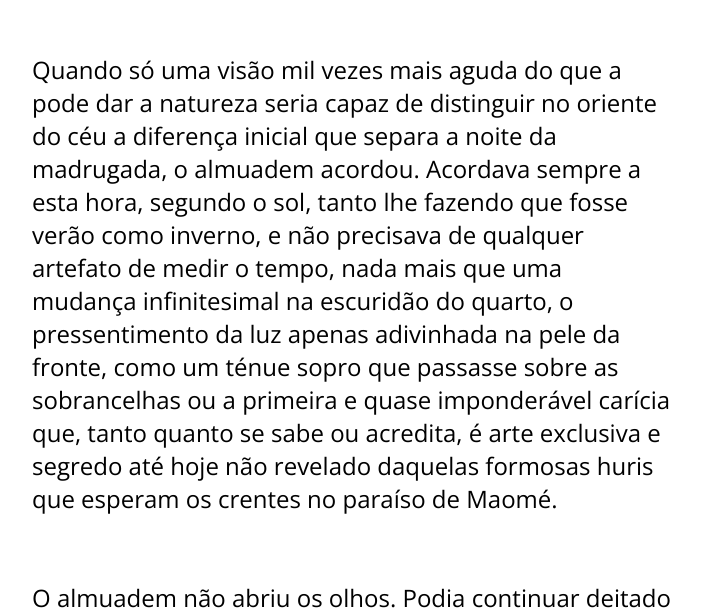
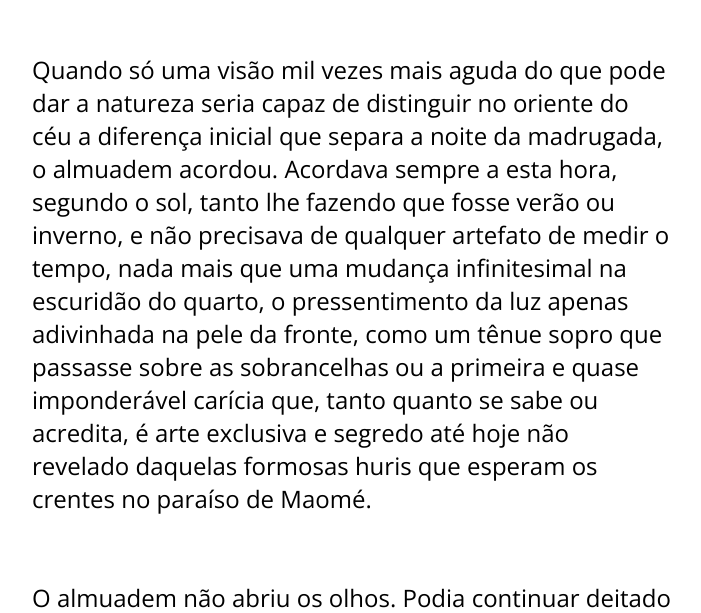
Before and after one commit to samuelbarbosaa/samuelbarbosaa.github.io, a plain HTML site: page index.html in a window 1280 px wide. Shown: the part 187-800 px from the top of the page, without its empty margins (288-989 px from the left). Drawn offline with nearby package versions, Linux system fonts and the light colour scheme; a web font is replaced by a local one.

Commit message:
Update index.html

```diff
--- a/index.html
+++ b/index.html
@@ -16,20 +16,20 @@
   </head>
 
   <body>
-Quando só uma visão mil vezes mais aguda do que a pode dar a natureza seria capaz
+Quando só uma visão mil vezes mais aguda do que pode dar a natureza seria capaz
 de distinguir no oriente do céu a diferença inicial que separa a noite da madrugada, o
 almuadem acordou.
 
 Acordava sempre a esta hora, segundo o sol, tanto lhe fazendo que
-fosse verão como inverno, e não precisava de qualquer artefato de medir o tempo, nada
+fosse verão ou inverno, e não precisava de qualquer artefato de medir o tempo, nada
 mais que uma mudança infinitesimal na escuridão do quarto, o pressentimento da luz
-apenas adivinhada na pele da fronte, como um ténue sopro que passasse sobre as
+apenas adivinhada na pele da fronte, como um tênue sopro que passasse sobre as
 sobrancelhas ou a primeira e quase imponderável carícia que, tanto quanto se sabe ou
 acredita, é arte exclusiva e segredo até hoje não revelado daquelas formosas huris que
 esperam os crentes no paraíso de Maomé.
 <br><br><br>
 O almuadem não abriu os olhos. Podia continuar deitado algum tempo ainda, enquanto o
-sol, muito devagar, se vinha acercando do horizonte da terra, porém tão longe de chegar
+sol, muito devagar, vinha se aproximando do horizonte da terra, porém tão longe de chegar
 que nenhum galo da cidade levantara a cabeça para indagar dos movimentos da manhã.
 <br><br><br>
 É certo que ladrou um cão, sem resultado, que os mais dormiam, talvez a sonhar que em
@@ -57,13 +57,13 @@ felizmente não precisava que lhe vendassem os olhos como às mulas das atafonas
 para que lhes não dê o mareio.
 <br><br><br>
 Quando chegou acima sentiu na cara a frescura da manhã e
-a vibração da luz alvorecente, ainda cor nenhuma, que a não pode ter aquela pura claridade
-que antecede o dia e vem tanger na pele um arrepio subtil, como de uns invisíveis dedos,
+a vibração da luz alvorecente, ainda cor nenhuma, que não pode ter aquela pura claridade
+que antecede o dia e vem tanger na pele um arrepio sutil, como de uns invisíveis dedos,
 impressão única que faz pensar se a desacreditada criação divina não será, afinal, para
-humilhação de cépticos e ateus, um irónico fato da história.
+humilhação de céticos e ateus, um irônico fato da história.
 <br><br><br>
 O almuadem correu a mão, lentamente, ao longo do parapeito circular até encontrar,
-insculpida na pedra, a marca que apontava a direcção de Meca, cidade santa.
+insculpida na pedra, a marca que apontava a direção de Meca, cidade santa.
 Estava preparado. Uns instantes ainda para dar tempo ao sol de assomar aos balcões da
 terra a sua primeira aura, e também para tornar clara a voz, porque a ciência proclamativa
 de um almuadem há-de ficar patente logo ao
@@ -84,14 +84,13 @@ Vinde ao azalá, mas sendo o homem de
 natureza preguiçoso, ainda que crente no poder Daquele que nunca dorme, o almuadem
 repreende caridosamente esses outros a quem as pálpebras ainda pesam, A oração é melhor
 que o sono, As-salatu jayrun min an-nawn, para os que nesta língua o entendem enfim
-concluiu clamando que Alá é o único Deus, La ilaha illa llah, mas agora só uma vez, que é
-quanto basta quando se trate de verdades definitivas.
+concluiu clamando que Alá é o único Deus, La ilaha illa llah, mas agora só uma vez, que é o
+quanto basta quando se trata de verdades definitivas.
 <br><br><br>
 A cidade murmura as orações, o sol apontou e ilumina as açoteias,
 não tarda que nos pátios apareçam os moradores. A
-almádena está em plena luz. O almuadem é cego.
-<br><br><br>
-Não o tem descrito assim o historiador no seu livro. Apenas que o muezim subiu ao minarete e dali convocou os fiéis à oração na mesquita.
+almádena está em plena luz. O almuadem é cego. Não o tem descrito assim o historiador no seu livro.
+Apenas que o muezim subiu ao minarete e dali convocou os fiéis à oração na mesquita.
 <br><br><br>
 Trecho de "A história do Cerco de Lisboa".
 
```
